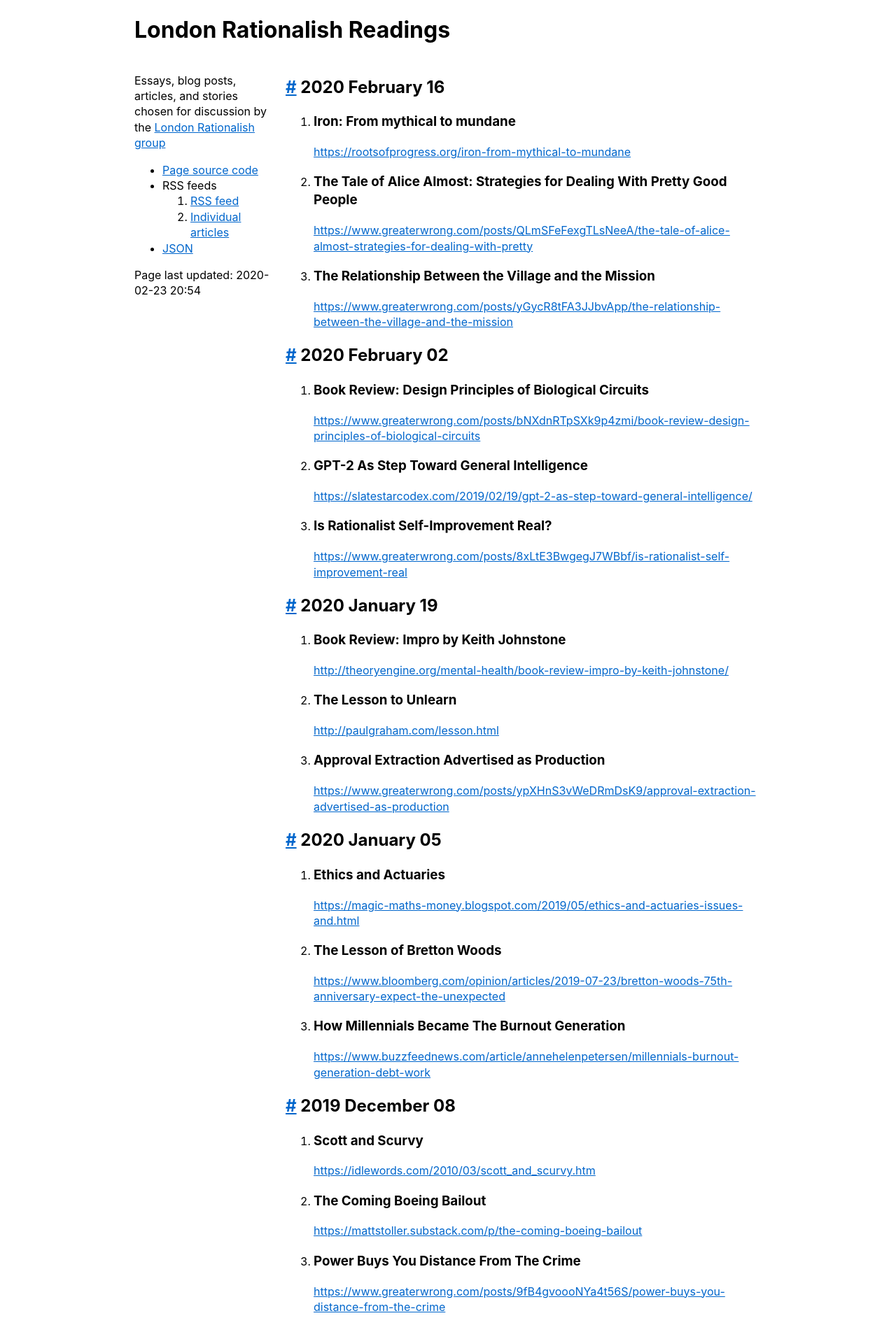
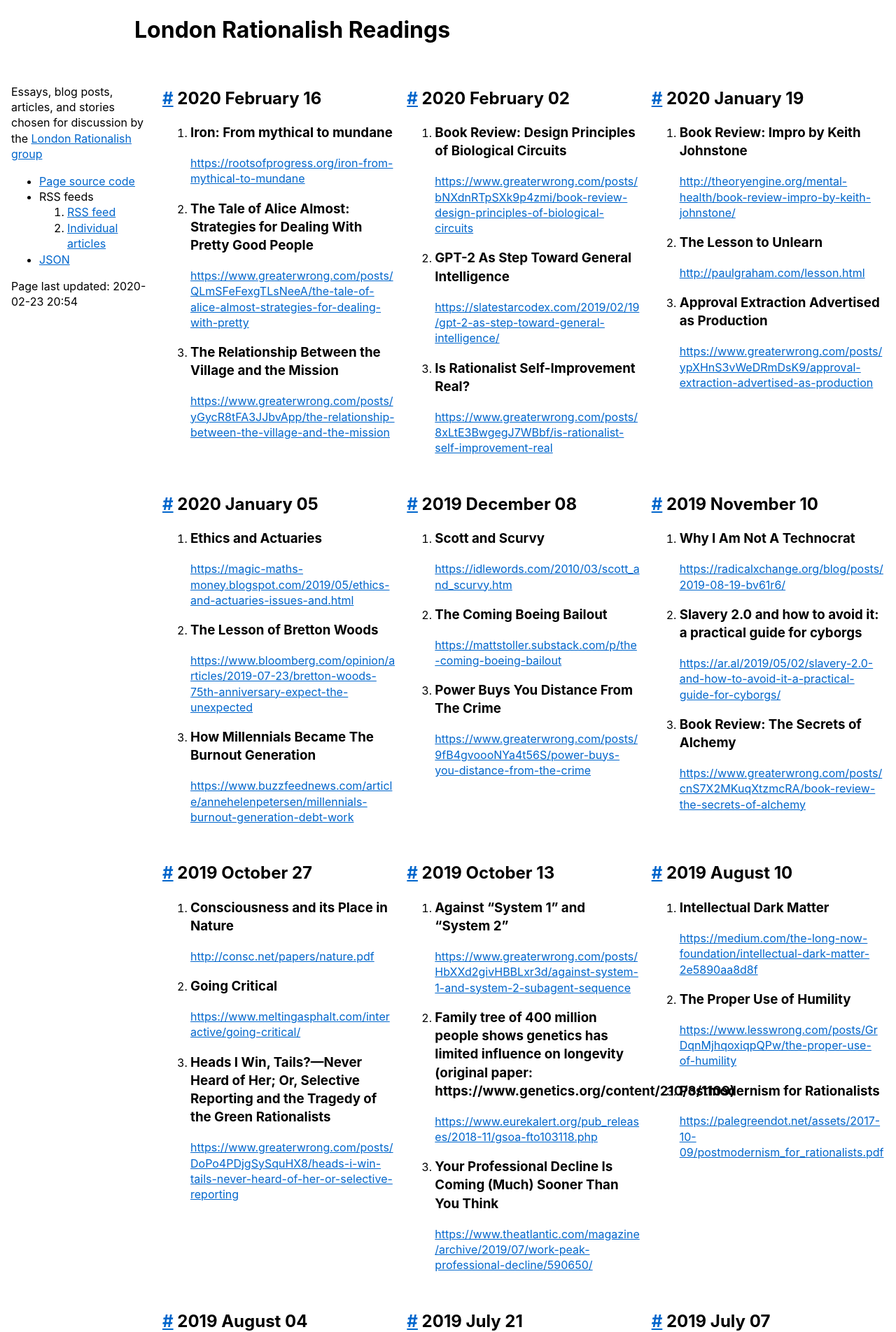
Before and after one commit to sackeyjason/london-rationalish-readings, a Jekyll site: the page built from newindex.html, in a window 1280 px wide. Shown: the top 1904 px of the page at 70% size. Built offline with Jekyll 4.4.1, drawn with Linux system fonts in a browser that asks for light colours.

Commit message:
Update 2020.html

```diff
--- a/_layouts/2020.html
+++ b/_layouts/2020.html
@@ -16,20 +16,26 @@ html {
   line-height: 1.4;
 }
 body { margin: 0 }
+.p1 { padding: 1rem }
 .container {
   max-width: 58rem;
   margin-left: auto;
   margin-right: auto;
   padding: 0 1rem;
 }
-.p1 { padding: 1rem }
+.grid-main {
+  display: grid;
+  grid-template-columns: repeat(auto-fit, minmax(20rem, auto));
+  flex-grow: 1;
+  grid-gap: 1rem;
+}
 a {
   color: #06C;
   word-break: break-word;
 }
-  @media (max-width: 599.9px) {
-    html { font-size: 14px }
-  }
+@media (max-width: 599.9px) {
+  html { font-size: 14px }
+}
 @media (min-width: 600px) {
   .grid-row {
     display: flex;
@@ -51,7 +57,7 @@ a {
   </div>
 </header>
 
-<div class="container">
+<div class="p1">
   <div class="grid-row">
     <aside class="sidebar">
       <p>Essays, blog posts, articles, and stories chosen for discussion by the
@@ -70,7 +76,7 @@ a {
         <time datetime="{{ "now" | date: "%Y-%m-%d %H:%M" }}">{{ "now" | date: "%Y-%m-%d %H:%M" }}</time>
       </p>
     </aside>
-    <main>
+    <main class="grid-main">
       {{ content }}
     </main>
   </div>
```
